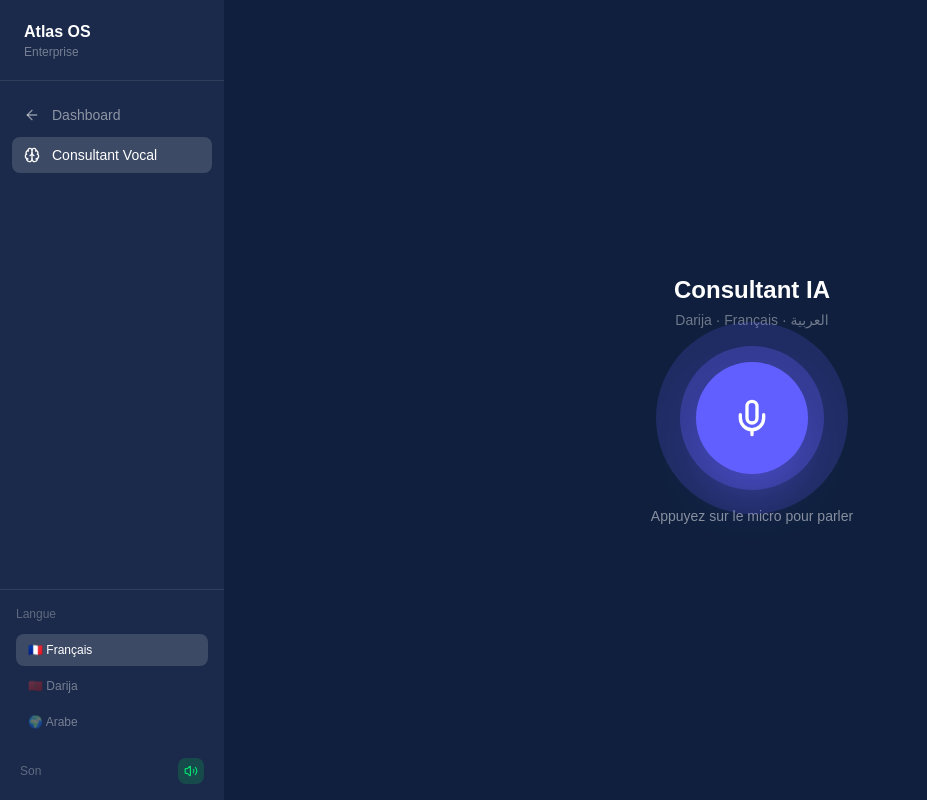
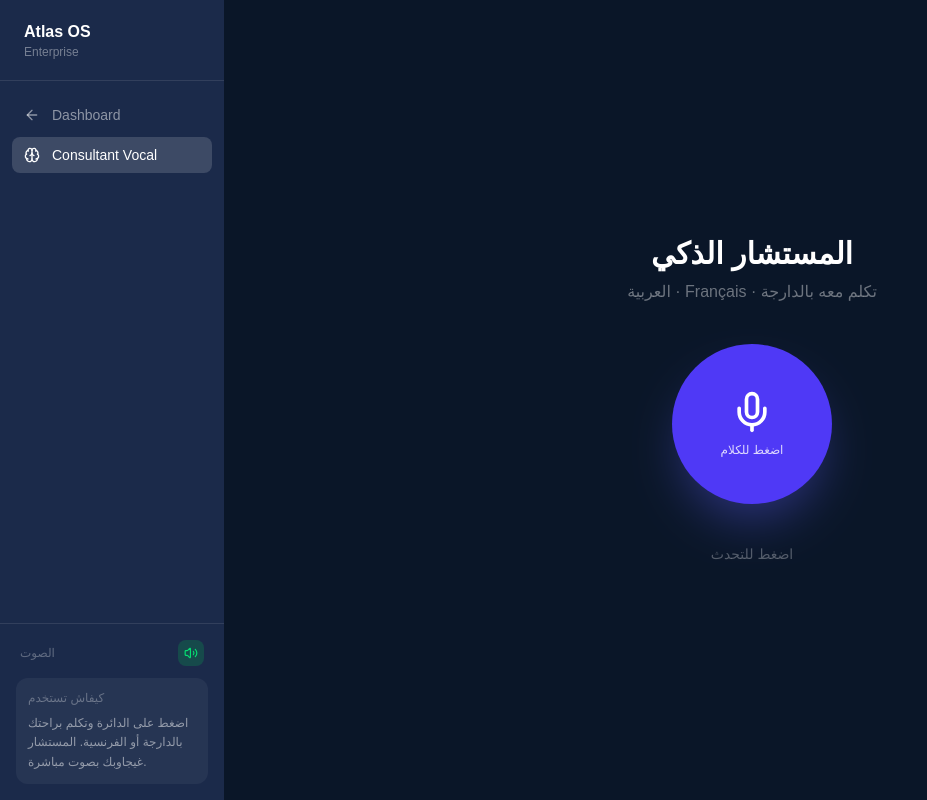
Before and after one commit to marwandevlo/atlas-os, a Next.js app: page /consultant in a window 1280 px wide. Shown: the whole page, without its empty margins (0-927 px from the left). Built offline with nearby package versions, Linux system fonts and the light colour scheme.

Commit message:
improve vocal consultant darija voice onyx continuous listening

```diff
--- a/app/consultant/page.tsx
+++ b/app/consultant/page.tsx
@@ -1,16 +1,15 @@
 'use client';
-import { useState, useRef, useEffect } from 'react';
+import { useState, useRef } from 'react';
 import { useRouter } from 'next/navigation';
-import { ArrowLeft, Brain, Mic, MicOff, Volume2, VolumeX } from 'lucide-react';
+import { ArrowLeft, Brain, Mic, MicOff, Volume2, VolumeX, StopCircle } from 'lucide-react';
 
 export default function ConsultantPage() {
   const router = useRouter();
   const [isListening, setIsListening] = useState(false);
   const [isSpeaking, setIsSpeaking] = useState(false);
   const [isThinking, setIsThinking] = useState(false);
-  const [status, setStatus] = useState('Appuyez sur le micro pour parler');
+  const [status, setStatus] = useState('اضغط للتحدث');
   const [voiceEnabled, setVoiceEnabled] = useState(true);
-  const [lang, setLang] = useState<'fr-FR' | 'ar-MA' | 'ar-SA'>('fr-FR');
   const [transcript, setTranscript] = useState('');
   const [response, setResponse] = useState('');
   const recognitionRef = useRef<any>(null);
@@ -21,12 +20,12 @@ export default function ConsultantPage() {
     try {
       if (audioRef.current) { audioRef.current.pause(); audioRef.current = null; }
       setIsSpeaking(true);
-      setStatus('En train de repondre...');
-      const clean = text.replace(/[*#_`]/g, '').replace(/\n/g, ' ').substring(0, 500);
+      setStatus('كيجاوب...');
+      const clean = text.replace(/[*#_`]/g, '').replace(/\n/g, ' ').substring(0, 600);
       const res = await fetch('/api/tts', {
         method: 'POST',
         headers: { 'Content-Type': 'application/json' },
-        body: JSON.stringify({ text: clean, voice: 'nova' }),
+        body: JSON.stringify({ text: clean, voice: 'onyx' }),
       });
       if (!res.ok) throw new Error('TTS failed');
       const blob = await res.blob();
@@ -35,34 +34,46 @@ export default function ConsultantPage() {
       audioRef.current = audio;
       audio.onended = () => {
         setIsSpeaking(false);
-        setStatus('Appuyez sur le micro pour parler');
+        setStatus('اضغط للتحدث');
         URL.revokeObjectURL(url);
         audioRef.current = null;
       };
-      audio.onerror = () => { setIsSpeaking(false); setStatus('Appuyez sur le micro pour parler'); };
+      audio.onerror = () => { setIsSpeaking(false); setStatus('اضغط للتحدث'); };
       await audio.play();
     } catch {
       setIsSpeaking(false);
-      setStatus('Appuyez sur le micro pour parler');
+      setStatus('اضغط للتحدث');
     }
   };
 
   const stopSpeaking = () => {
     if (audioRef.current) { audioRef.current.pause(); audioRef.current = null; }
     setIsSpeaking(false);
-    setStatus('Appuyez sur le micro pour parler');
+    setStatus('اضغط للتحدث');
   };
 
   const askClaude = async (question: string) => {
     setIsThinking(true);
-    setStatus('En train de reflechir...');
+    setStatus('كيفكر...');
     try {
       const res = await fetch('/api/ai', {
         method: 'POST',
         headers: { 'Content-Type': 'application/json' },
         body: JSON.stringify({
           type: 'consultant',
-          message: `${question}\n\nReponds dans la meme langue que la question. Si darija marocaine reponds en darija. Si français reponds en français. Si arabe reponds en arabe. Sois tres concis, max 4 phrases.`
+          message: `أنت مستشار ضريبي ومحاسب مغربي خبير. المستخدم يتحدث معك بالدارجة المغربية أو الفرنسية أو العربية.
+
+السؤال: ${question}
+
+قواعد الإجابة:
+- جاوب بنفس اللغة اللي كلمك بيها المستخدم
+- إذا دارجة: جاوب بالدارجة المغربية الحقيقية مثل: "واخا، TVA ديالك كتحسبها هكذا..."
+- إذا فرنسية: جاوب بالفرنسية
+- إذا عربية فصحى: جاوب بالعربية
+- كن مباشر وعملي - مثل محاسب مغربي حقيقي
+- إذا الأمر يخص إنشاء وثيقة أو مهمة: اشرح خطوات تنفيذها
+- جواب قصير وواضح - 3 إلى 5 جمل فقط
+- استخدم أرقام وتواريخ حقيقية من القانون المغربي`
         }),
       });
       const data = await res.json();
@@ -71,7 +82,7 @@ export default function ConsultantPage() {
       await speak(data.response);
     } catch {
       setIsThinking(false);
-      setStatus('Erreur. Reessayez.');
+      setStatus('خطأ. حاول مرة أخرى');
     }
   };
 
@@ -79,20 +90,60 @@ export default function ConsultantPage() {
     if (typeof window === 'undefined') return;
     if (isSpeaking) stopSpeaking();
     const SpeechRecognition = (window as any).SpeechRecognition || (window as any).webkitSpeechRecognition;
-    if (!SpeechRecognition) { alert('Utilisez Chrome.'); return; }
+    if (!SpeechRecognition) { alert('استخدم Chrome'); return; }
+
     const recognition = new SpeechRecognition();
-    recognition.lang = lang;
-    recognition.continuous = false;
-    recognition.interimResults = false;
-    recognition.onstart = () => { setIsListening(true); setStatus('Ecoute en cours...'); setTranscript(''); setResponse(''); };
+    recognition.lang = 'ar-MA';
+    recognition.continuous = true;
+    recognition.interimResults = true;
+
+    let finalTranscript = '';
+    let silenceTimer: any = null;
+
+    recognition.onstart = () => {
+      setIsListening(true);
+      setStatus('كيسمع... تكلم براحتك');
+      setTranscript('');
+      setResponse('');
+      finalTranscript = '';
+    };
+
     recognition.onresult = (event: any) => {
-      const t = event.results[0][0].transcript;
-      setTranscript(t);
+      let interim = '';
+      for (let i = event.resultIndex; i < event.results.length; i++) {
+        if (event.results[i].isFinal) {
+          finalTranscript += event.results[i][0].transcript + ' ';
+        } else {
+          interim = event.results[i][0].transcript;
+        }
+      }
+      setTranscript(finalTranscript || interim);
+
+      // إيقاف تلقائي بعد توقف الكلام
+      if (silenceTimer) clearTimeout(silenceTimer);
+      silenceTimer = setTimeout(() => {
+        if (finalTranscript.trim()) {
+          recognition.stop();
+        }
+      }, 2000);
+    };
+
+    recognition.onerror = (event: any) => {
+      if (event.error !== 'no-speech') {
+        setIsListening(false);
+        setStatus('مشكل في الميكرو');
+      }
+    };
+
+    recognition.onend = () => {
       setIsListening(false);
-      askClaude(t);
+      if (finalTranscript.trim()) {
+        askClaude(finalTranscript.trim());
+      } else {
+        setStatus('اضغط للتحدث');
+      }
     };
-    recognition.onerror = () => { setIsListening(false); setStatus('Erreur micro. Reessayez.'); };
-    recognition.onend = () => setIsListening(false);
+
     recognitionRef.current = recognition;
     recognition.start();
   };
@@ -100,24 +151,10 @@ export default function ConsultantPage() {
   const stopListening = () => {
     recognitionRef.current?.stop();
     setIsListening(false);
-    setStatus('Appuyez sur le micro pour parler');
-  };
-
-  const getCircleColor = () => {
-    if (isListening) return 'bg-red-500';
-    if (isThinking) return 'bg-amber-500';
-    if (isSpeaking) return 'bg-green-500';
-    return 'bg-indigo-500';
-  };
-
-  const getCircleAnimation = () => {
-    if (isListening || isSpeaking) return 'animate-pulse';
-    if (isThinking) return 'animate-spin';
-    return '';
   };
 
   return (
-    <div className="flex h-screen bg-[#0F1F3D]">
+    <div className="flex h-screen bg-[#0A1628]">
       <aside className="w-56 bg-[#1B2A4A] flex flex-col shrink-0">
         <div className="px-6 py-5 border-b border-white/10">
           <p className="text-white font-bold text-base">Atlas OS</p>
@@ -133,92 +170,109 @@ export default function ConsultantPage() {
         </nav>
 
         <div className="px-4 py-4 border-t border-white/10 space-y-3">
-          <p className="text-white/30 text-xs font-medium">Langue</p>
-          <div className="space-y-1">
-            {[
-              { code: 'fr-FR', label: '🇫🇷 Français' },
-              { code: 'ar-MA', label: '🇲🇦 Darija' },
-              { code: 'ar-SA', label: '🌍 Arabe' },
-            ].map(l => (
-              <button key={l.code} onClick={() => setLang(l.code as any)}
-                className={`w-full text-left px-3 py-2 rounded-lg text-xs transition-all ${lang === l.code ? 'bg-white/15 text-white' : 'text-white/40 hover:text-white/70'}`}>
-                {l.label}
-              </button>
-            ))}
-          </div>
-          <div className="flex items-center justify-between px-1 pt-2">
-            <span className="text-white/30 text-xs">Son</span>
+          <div className="flex items-center justify-between px-1">
+            <span className="text-white/30 text-xs">الصوت</span>
             <button onClick={() => { setVoiceEnabled(!voiceEnabled); stopSpeaking(); }}
               className={`p-1.5 rounded-lg transition-all ${voiceEnabled ? 'bg-green-500/20 text-green-400' : 'bg-white/5 text-white/30'}`}>
               {voiceEnabled ? <Volume2 size={14} /> : <VolumeX size={14} />}
             </button>
           </div>
+          <div className="bg-white/5 rounded-xl p-3">
+            <p className="text-white/30 text-xs mb-2">كيفاش تستخدم</p>
+            <p className="text-white/50 text-xs leading-relaxed">اضغط على الدائرة وتكلم براحتك بالدارجة أو الفرنسية. المستشار غيجاوبك بصوت مباشرة.</p>
+          </div>
         </div>
       </aside>
 
-      <main className="flex-1 flex flex-col items-center justify-center gap-8 px-8">
+      <main className="flex-1 flex flex-col items-center justify-center gap-10 px-8" dir="rtl">
         <div className="text-center">
-          <h1 className="text-white font-bold text-2xl mb-1">Consultant IA</h1>
-          <p className="text-white/40 text-sm">Darija · Français · العربية</p>
+          <h1 className="text-white font-bold text-3xl mb-2">المستشار الذكي</h1>
+          <p className="text-white/40">تكلم معه بالدارجة · Français · العربية</p>
         </div>
 
+        {/* الدائرة الرئيسية */}
         <div className="relative flex items-center justify-center">
-          <div className={`absolute w-48 h-48 rounded-full opacity-20 ${getCircleColor()} ${isListening || isSpeaking ? 'animate-ping' : ''}`}></div>
-          <div className={`absolute w-36 h-36 rounded-full opacity-30 ${getCircleColor()} ${isListening || isSpeaking ? 'animate-pulse' : ''}`}></div>
+          {(isListening || isSpeaking) && (
+            <>
+              <div className={`absolute w-64 h-64 rounded-full opacity-10 animate-ping ${isListening ? 'bg-red-500' : 'bg-green-500'}`}></div>
+              <div className={`absolute w-52 h-52 rounded-full opacity-20 animate-pulse ${isListening ? 'bg-red-500' : 'bg-green-500'}`}></div>
+            </>
+          )}
+          {isThinking && (
+            <div className="absolute w-52 h-52 rounded-full border-4 border-amber-500/30 border-t-amber-500 animate-spin"></div>
+          )}
+
           <button
             onClick={isListening ? stopListening : startListening}
             disabled={isThinking}
-            className={`relative w-28 h-28 rounded-full flex items-center justify-center transition-all shadow-2xl ${
-              isListening ? 'bg-red-500 shadow-red-500/50' :
-              isThinking ? 'bg-amber-500 shadow-amber-500/50 cursor-not-allowed' :
-              isSpeaking ? 'bg-green-500 shadow-green-500/50' :
-              'bg-indigo-500 hover:bg-indigo-400 shadow-indigo-500/50 hover:scale-105'
+            className={`relative w-40 h-40 rounded-full flex flex-col items-center justify-center gap-2 transition-all shadow-2xl ${
+              isListening ? 'bg-red-500 shadow-red-500/40 scale-110' :
+              isThinking ? 'bg-amber-500/80 shadow-amber-500/40 cursor-not-allowed' :
+              isSpeaking ? 'bg-green-500 shadow-green-500/40' :
+              'bg-indigo-600 hover:bg-indigo-500 shadow-indigo-500/40 hover:scale-105 active:scale-95'
             }`}
           >
-            {isListening ? <MicOff size={40} className="text-white" /> :
-             isThinking ? <Brain size={40} className="text-white animate-pulse" /> :
-             isSpeaking ? <Volume2 size={40} className="text-white animate-pulse" /> :
-             <Mic size={40} className="text-white" />}
+            {isListening ? (
+              <>
+                <MicOff size={44} className="text-white" />
+                <span className="text-white/80 text-xs">اضغط للإيقاف</span>
+              </>
+            ) : isThinking ? (
+              <>
+                <Brain size={44} className="text-white animate-pulse" />
+                <span className="text-white/80 text-xs">كيفكر...</span>
+              </>
+            ) : isSpeaking ? (
+              <>
+                <Volume2 size={44} className="text-white animate-pulse" />
+                <span className="text-white/80 text-xs">كيتكلم</span>
+              </>
+            ) : (
+              <>
+                <Mic size={44} className="text-white" />
+                <span className="text-white/80 text-xs">اضغط للكلام</span>
+              </>
+            )}
           </button>
         </div>
 
-        <div className="text-center space-y-2">
-          <p className={`text-sm font-medium transition-all ${
+        {/* الحالة */}
+        <div className="text-center space-y-3 w-full max-w-lg">
+          <p className={`text-sm font-medium ${
             isListening ? 'text-red-400' :
             isThinking ? 'text-amber-400' :
             isSpeaking ? 'text-green-400' :
-            'text-white/50'
+            'text-white/30'
           }`}>{status}</p>
 
           {isListening && (
             <div className="flex justify-center gap-1">
-              {[1,2,3,4,5,4,3,2,1].map((h, i) => (
-                <div key={i} className="w-1 bg-red-400 rounded-full animate-bounce"
-                  style={{height: `${h * 4}px`, animationDelay: `${i * 0.08}s`}}></div>
+              {[2,4,6,8,6,10,6,8,4,2].map((h, i) => (
+                <div key={i} className="w-1.5 bg-red-400 rounded-full animate-bounce"
+                  style={{height: `${h * 3}px`, animationDelay: `${i * 0.08}s`}}></div>
               ))}
             </div>
           )}
 
           {transcript && (
-            <div className="mt-4 px-6 py-3 bg-white/5 rounded-2xl max-w-md">
-              <p className="text-white/40 text-xs mb-1">Vous:</p>
-              <p className="text-white/80 text-sm">{transcript}</p>
+            <div className="px-5 py-3 bg-white/5 rounded-2xl border border-white/10">
+              <p className="text-white/40 text-xs mb-1">قلت:</p>
+              <p className="text-white/80 text-sm leading-relaxed">{transcript}</p>
             </div>
           )}
 
           {response && !isThinking && (
-            <div className="mt-2 px-6 py-3 bg-indigo-500/10 border border-indigo-500/20 rounded-2xl max-w-md">
-              <p className="text-indigo-300 text-xs mb-1">Consultant:</p>
+            <div className="px-5 py-4 bg-indigo-500/10 border border-indigo-500/20 rounded-2xl">
+              <p className="text-indigo-300 text-xs mb-2">المستشار:</p>
               <p className="text-white/80 text-sm leading-relaxed">{response}</p>
+              {isSpeaking && (
+                <button onClick={stopSpeaking} className="mt-3 flex items-center gap-2 text-xs text-red-400 hover:text-red-300">
+                  <StopCircle size={14} /> إيقاف الصوت
+                </button>
+              )}
             </div>
           )}
         </div>
-
-        {isSpeaking && (
-          <button onClick={stopSpeaking} className="px-4 py-2 bg-white/10 text-white/60 rounded-xl text-sm hover:bg-white/20 transition-all">
-            ⏹ Arreter
-          </button>
-        )}
       </main>
     </div>
   );
```
